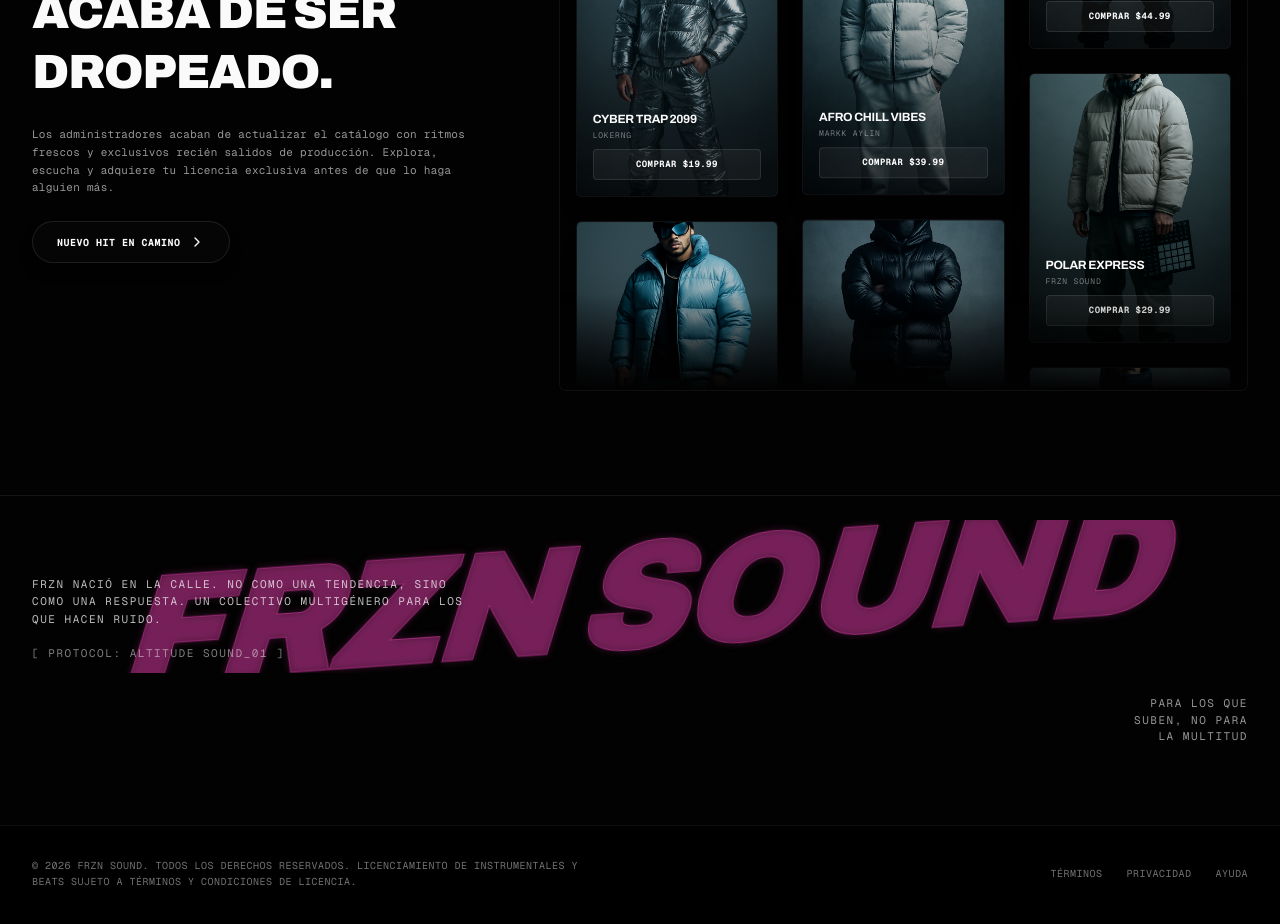
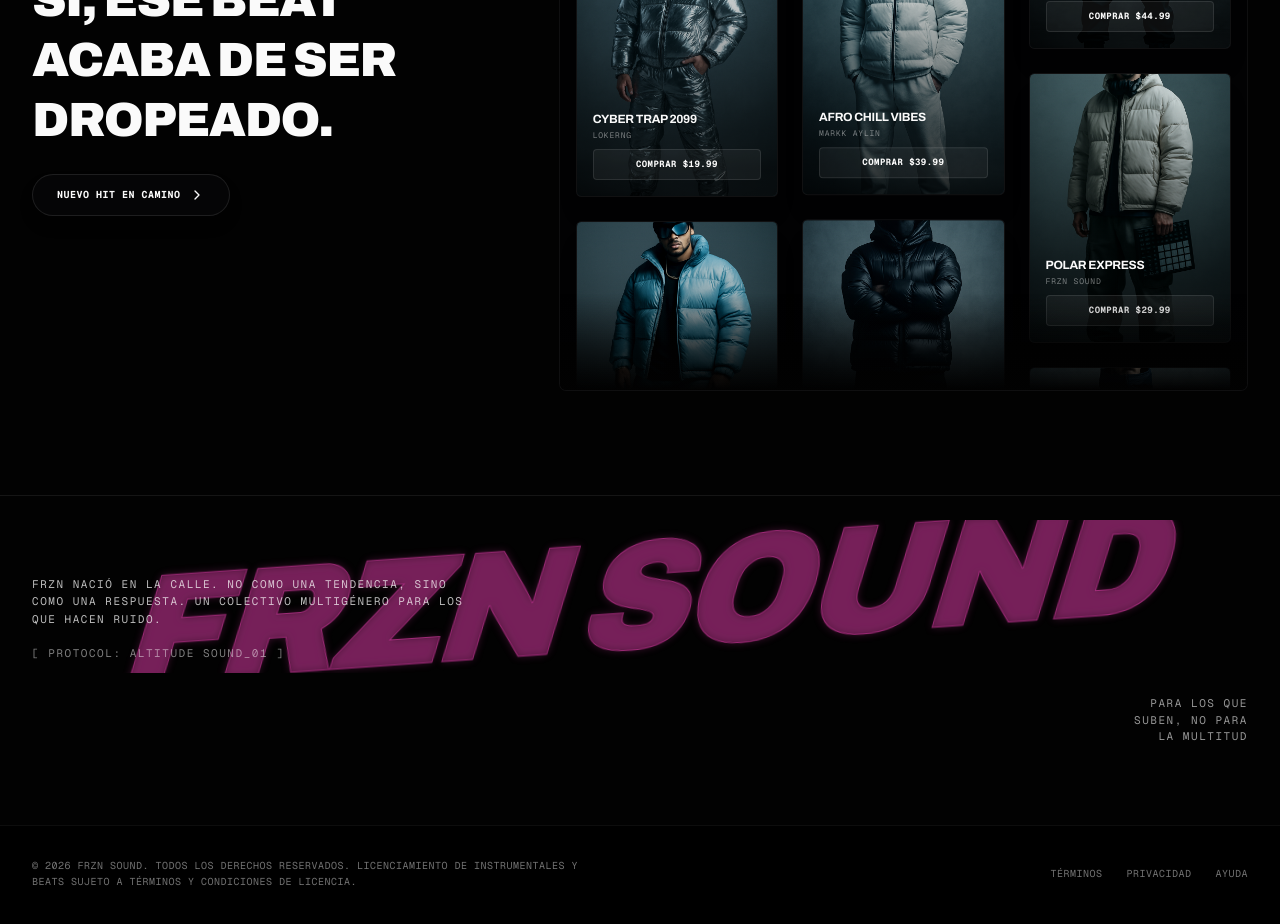
Before and after one commit to PrestamosInstantaneos/universe, a Next.js app: page / in a window 1280 px wide. Shown: the part 1560-2484 px from the top of the page. Built offline with nearby package versions, Linux system fonts and the light colour scheme.

Commit message:
style: remove description paragraph from releases section

```diff
--- a/components/releases-section.tsx
+++ b/components/releases-section.tsx
@@ -146,9 +146,6 @@ export function ReleasesSection() {
             </h2>
           </div>
 
-          <p className="font-mono text-[11px] leading-relaxed tracking-wide text-foreground/60">
-            Los administradores acaban de actualizar el catálogo con ritmos frescos y exclusivos recién salidos de producción. Explora, escucha y adquiere tu licencia exclusiva antes de que lo haga alguien más.
-          </p>
 
           <div>
             <button
```
